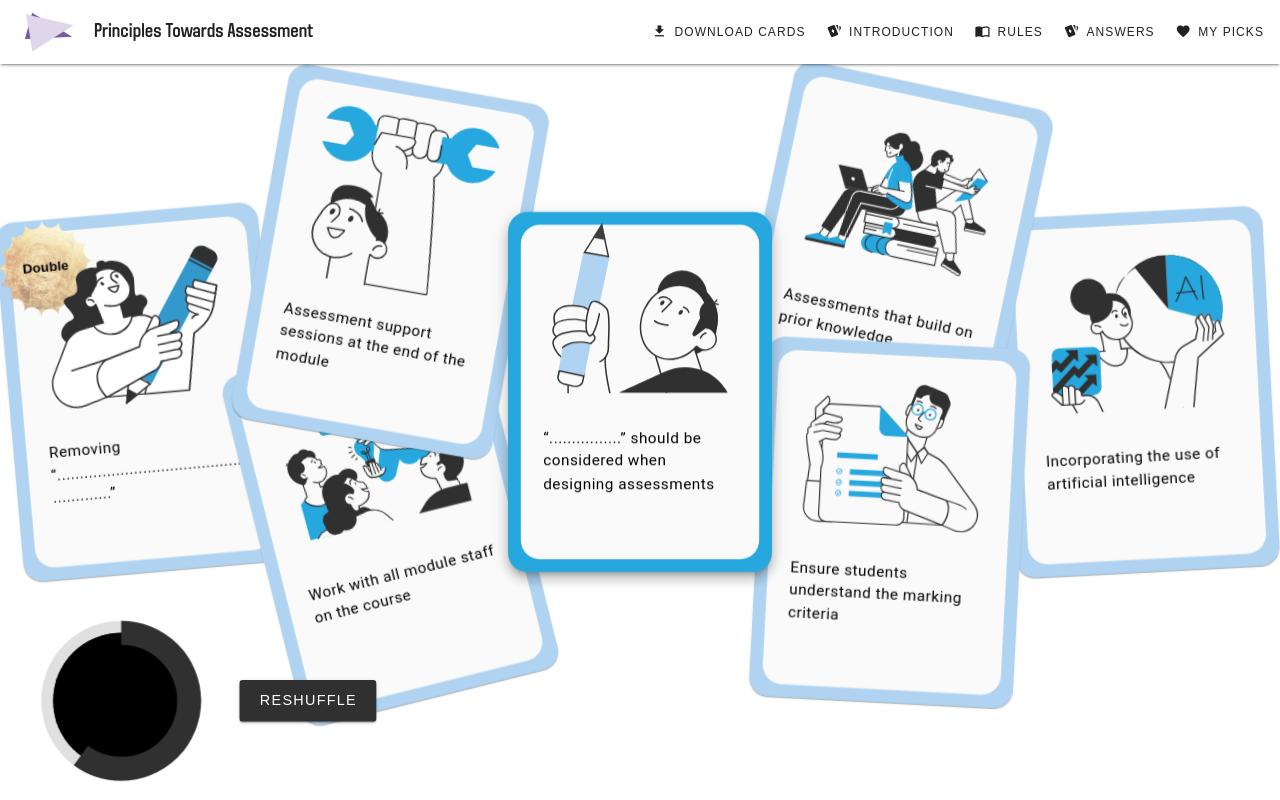
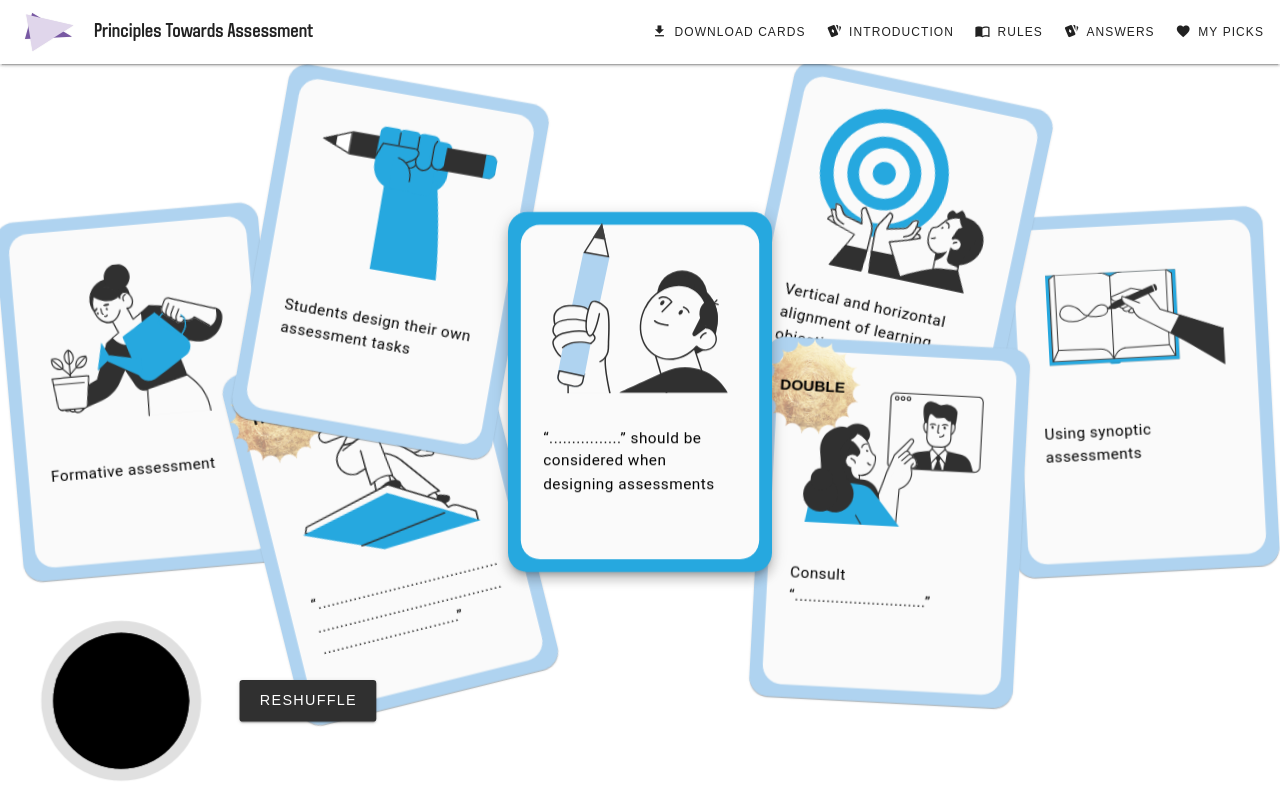
Before and after one commit to bpdavies92/principles-for-assessment, a Vue app: page / in a window 1280 px wide. Built offline with nearby package versions, Linux system fonts and the light colour scheme.

Commit message:
Added points system to each card, if double, triple, or single

```diff
--- a/src/components/AllAnswers.vue
+++ b/src/components/AllAnswers.vue
@@ -9,12 +9,15 @@
                             class="position-relative mr-auto ml-auto"
                             :question="card.type"
                             :svgUrl="card.svgUrl"
+                            :hasTriple="card.isTriple"
+                            :hasDouble="card.isDouble"
                             :cardColour="card.colour"
                             :flip="flipOrNot[index]"
                             @click="flipOrNot[index] = !flipOrNot[index]"
                         >
                             <template v-slot:h1Title>Question</template>
                             <template v-slot:bodyText>{{card.content}}</template>
+                            <template v-if="card.isDouble || card.isTriple" v-slot:doubleTriple>{{ card.isDouble ? 'Double' : 'Triple' }}</template>
                         </FlashCard>
                     </v-col>
                 </v-row>
--- a/src/components/CardGame.vue
+++ b/src/components/CardGame.vue
@@ -30,7 +30,7 @@
           class="scale-card"
           @mouseover="cardPicked === false ? isRotated[index] = true : null"
           @mouseleave="cardPicked === false ? isRotated[index] = false : null"
-          @click="userCardInput(item.id, index); pointsCollector(item.points, index); cardChoice(index); cardPicked = true; questionAnswerPair(item, onlyQuestionCardsSingleRandom, item.points); isRotated.forEach((value, i, array) => array[i] = true);"
+          @click="userCardInput(item.id, index); pointsCollector(item.points, index, item.id); cardChoice(index); cardPicked = true; questionAnswerPair(item, onlyQuestionCardsSingleRandom, item.points); isRotated.forEach((value, i, array) => array[i] = true);"
           :style="{
             transform: isRotated[index] === false ? `translate(-50%, -50%) rotate(${rot[index]}deg)` : ''
           }"
@@ -139,11 +139,6 @@
   return differentAngles;
 });
 
-const doubleTriple = computed(() => {
-  if(cardInfo.value[index].isDouble) {
-    return 'DOUBLE'
-  }
-})
 
 // GSAP Timeline
 let ctx;
@@ -154,10 +149,23 @@
   gameProgress.value += 10;
 }
 
-function pointsCollector(points, i) {
+function pointsCollector(points, i, id) {
   if(cardSelected.value[i] != null) return
+
   gameProgress.value += 10
-  gamePoints.value += points;
+
+  if(!cardInfo.value[id].isDouble && !cardInfo.value[id].isTriple) {
+    gamePoints.value += points
+  }
+
+  if(cardInfo.value[id].isDouble) {
+    gamePoints.value += points * 2
+  }
+
+  if(cardInfo.value[id].isTriple) {
+    gamePoints.value += points * 3
+  }
+
 }
 
 function userCardInput(id, i) {
--- a/src/components/FlashCard.vue
+++ b/src/components/FlashCard.vue
@@ -15,8 +15,8 @@
                                 height="120"
                                 width="120"
                                 class="position-absolute card-sticker"
-                                v-if="hasDouble"
-                                ><div><slot name="doubleTriple"></slot></div></v-img>
+                                v-if="hasDouble || hasTriple"
+                                ><div class="text-uppercase"><slot name="doubleTriple"></slot></div></v-img>
                             <v-sheet class="pa-3 d-flex flex-column" rounded='xl' color="#fafafa" height="100%" >
 
                                 <v-sheet v-if="question === 'q'" class="title-graphics-corner position-relative" :class="[question === 'q' ? 'mb-n10' : '']" color="transparent">
@@ -92,6 +92,7 @@
             justify-content: center;
             height: 100%;
             font-weight: bold;
+            font-size: 1.2rem;
         }
     }
 
--- a/src/stores/cardInfo.js
+++ b/src/stores/cardInfo.js
@@ -315,7 +315,7 @@
             content: `Maximise “.................................”`,
             answer: null,
             colour: '#Afd3f0',
-            svgUrl: '../../public/images/illustrations/maximise.svg',
+            svgUrl: '../../public/images/illustrations/rocket.svg',
             isFront: true,
             isDouble: true,
             isTriple: false,
@@ -533,6 +533,22 @@
             staticText: 'Removing ',
             reverseStaticText: true
         },
+        {
+            id: 37,
+            type: 'a',
+            content: `“..................................................................................................................”`,
+            answer: null,
+            colour: '#Afd3f0',
+            svgUrl: '../../public/images/illustrations/maximise.svg',
+            isFront: true,
+            isDouble: false,
+            isTriple: true,
+            points: 10,
+            userInput: true,
+            userInputText: '',
+            staticText: '',
+            reverseStaticText: true
+        },
     ],
     randomCard: 0,
     processStage: 0,
@@ -541,7 +557,7 @@
     showAllPicks: false,
     myQuestionAnswers: [],
     modelOpenClose: false,
-    gameProgress: 60,
+    gameProgress: 0,
     gamePoints: 0
     }),
     getters: {
```
